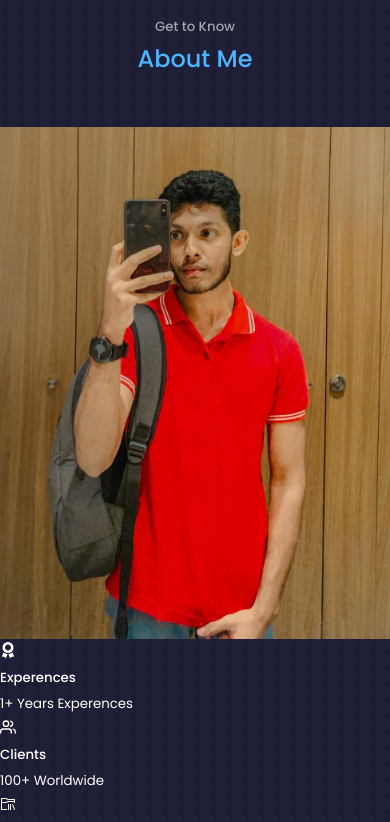
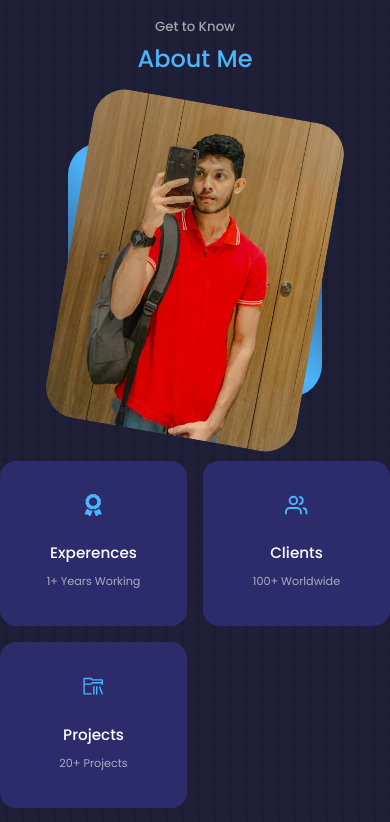
Before and after one commit to Kaveenxz/portfolio-website, a React (Create React App) app: page / in a window 390 px wide. Shown: the part 860-1682 px from the top of the page. Built offline with nearby package versions, Linux system fonts and the light colour scheme.

Commit message:
finish styling about section

```diff
--- a/src/components/about/About.jsx
+++ b/src/components/about/About.jsx
@@ -21,7 +21,7 @@
           <article className="about__card">
             <FaAward className='about__icon'/>
             <h5>Experences</h5>
-            <small>1+ Years Experences</small>
+            <small>1+ Years Working</small>
           </article>
 
           <article className="about__card">
--- a/src/components/about/about.css
+++ b/src/components/about/about.css
@@ -0,0 +1,102 @@
+.about__container{
+    display: grid;
+    grid-template-columns: 35% 50%;
+    gap: 15%;
+}
+
+.about__me{
+    width: 100%;
+    aspect-ratio: 1/1;
+    border-radius: 2rem;
+    background: linear-gradient(45deg, transparent, var(--color-primary), transparent);
+    display: grid;
+    place-items:center;
+}
+
+.about__me-image{
+    border-radius: 2rem;
+    overflow: hidden;
+    transform: rotate(10deg);
+    transition: var(--transition);
+}
+
+.about__me-image:hover{
+    transform: rotate(0);
+}
+
+.about__cards{
+    display: grid;
+    grid-template-columns: repeat(3, 1fr);
+    gap: 1.5rem;
+}
+
+.about__card{
+    background: var(--color-bg-variant);
+    border: 1px solid transparent;
+    border-radius: 1rem;
+    padding: 2rem;
+    text-align: center;
+    transition: var(--transition);
+}
+
+.about__card:hover{
+    background: transparent;
+    border-color: var(--color-primary-variant);
+    cursor: default;
+}
+
+.about__icon{
+    color: var(--color-primary);
+    font-size: 1.4rem;
+    margin-bottom: 1rem;
+}
+
+.about__card > h5{
+    font-size: 0.95rem;
+}
+.about__card > small{
+    font-size: 0.7rem;
+    color: var(--color-light);
+}
+
+.about__content p{
+    margin: 2rem 0 2.6rem;
+    color: var(--color-light);
+}
+
+
+@media screen and (max-width: 1024px){
+   .about__container{
+    grid-template-columns: 1fr;
+    gap: 0;
+   }
+
+   .about__me{
+    width: 50%;
+    margin: 2rem auto 4rem;
+   }
+
+   .about__content p{
+    margin: 1rem 0 1.5rem;
+   }
+}
+
+@media screen and (max-width: 600px){
+    .about__me{
+        width: 65%;
+        margin: 1rem auto 4rem;
+    }
+
+    .about__cards{
+        grid-template-columns: 1fr 1fr;
+        gap: 1rem;
+    }
+
+    .about__content{
+        text-align: center;
+    }
+
+    .about__content p{
+        margin: 1.5rem 0;
+    }
+}
```
